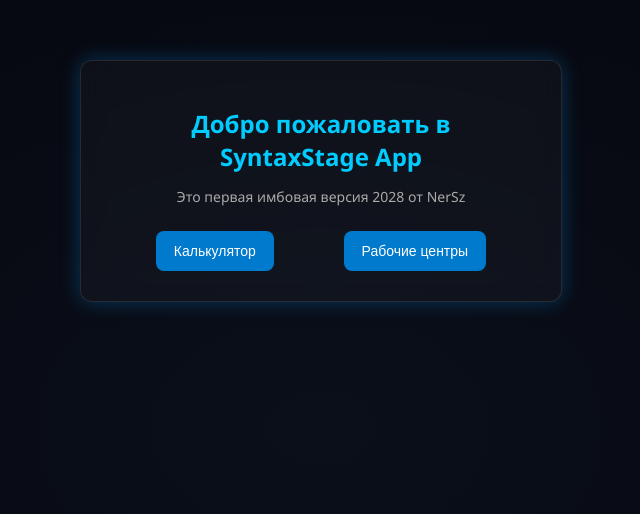
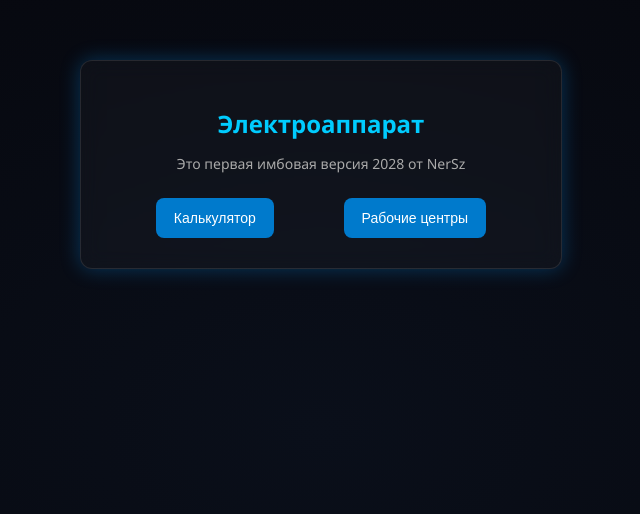
Before and after one commit to NerSz/SyntaxStageApp, a plain HTML site: page index.html in a window 1280 px wide. Shown: the whole page, without its empty margins (319-959 px from the left). Drawn offline with Linux system fonts and the light colour scheme.

Commit message:
Update index.html

```diff
--- a/index.html
+++ b/index.html
@@ -8,7 +8,7 @@
 </head>
 <body>
   <div class="container">
-    <h1>Добро пожаловать в SyntaxStage App</h1>
+    <h1>Электроаппарат</h1>
     <p>Это первая имбовая версия 2028 от NerSz</p>
 
     <div class="button-grid">
```
